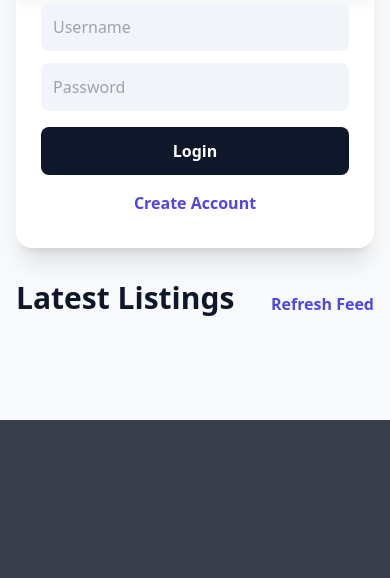
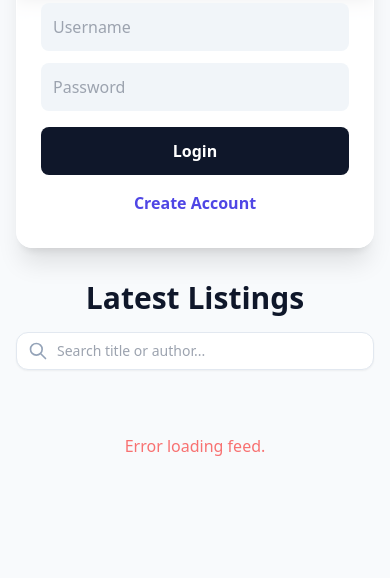
Before and after one commit to heartwillgbekle/BookSwap, a Django app: page / in a window 390 px wide. Shown: the part 508-1086 px from the top of the page. Before the commit the page ends 928 px from the top, so only its background shows below. Run offline with Django 5.2, Linux system fonts and the light colour scheme; data that the repository does not hold is empty; some libraries are stand-ins or nearby versions.

Commit message:
Add marketplace search, seller contact info, and ISBN fix

```diff
--- a/core/serializers.py
+++ b/core/serializers.py
@@ -21,8 +21,12 @@ class UserSerializer(serializers.ModelSerializer):
         )
         return user
 
+
 class ListingSerializer(serializers.ModelSerializer):
+    seller = serializers.ReadOnlyField(source='seller.username')
+    seller_email = serializers.ReadOnlyField(source='seller.email')
+
     class Meta:
         model = Listing
-        fields = ['id', 'title', 'author', 'isbn', 'condition', 'price', 'created_at']
+        fields = ['id', 'title', 'author', 'isbn', 'condition', 'price', 'cover_image_url', 'seller', 'seller_email', 'created_at']
         read_only_fields = ['id', 'seller', 'created_at']
--- a/core/templates/core/index.html
+++ b/core/templates/core/index.html
@@ -83,9 +83,18 @@
                     </div>
                 </div>
 
-                <div class="flex justify-between items-end mb-6">
+                <div class="flex flex-col md:flex-row justify-between items-center mb-6 gap-4">
                     <h2 class="text-3xl font-bold">Latest Listings</h2>
-                    <button onclick="loadMarketplace()" class="text-indigo-600 font-bold hover:underline">Refresh Feed</button>
+
+                    <div class="relative w-full md:w-64">
+                        <span class="absolute inset-y-0 left-0 pl-3 flex items-center text-slate-400">
+                            <svg xmlns="http://www.w3.org/2000/svg" class="h-5 w-5" fill="none" viewBox="0 0 24 24" stroke="currentColor">
+                                <path stroke-linecap="round" stroke-linejoin="round" stroke-width="2" d="M21 21l-6-6m2-5a7 7 0 11-14 0 7 7 0 0114 0z" />
+                            </svg>
+                        </span>
+                        <input id="marketSearch" onkeyup="filterBooks()" type="text" placeholder="Search title or author..."
+                            class="w-full pl-10 pr-4 py-2 bg-white border border-slate-200 rounded-xl text-sm focus:ring-2 ring-indigo-500 outline-none shadow-sm">
+                    </div>
                 </div>
 
                 <div id="marketplace" class="grid grid-cols-1 md:grid-cols-2 gap-6">
@@ -98,6 +107,7 @@
         const baseUrl = window.location.origin;
         let authToken = "";
         let currentBook = {};
+        let allBooks = [];
 
         // Helper: Convert insecure URLs to secure HTTPS
         function secureUrl(url) {
@@ -229,11 +239,34 @@
         async function loadMarketplace() {
             try {
                 const res = await fetch(`${baseUrl}/api/listings/`);
-                const books = await res.json();
+                // Store the data globally so we can filter it without re-fetching
+                allBooks = await res.json();
+                // Render the full list initially
+                renderMarketplace(allBooks);
+            } catch (err) {
+                console.error("Failed to load marketplace:", err);
+                document.getElementById('marketplace').innerHTML = `<p class="col-span-2 text-center py-10 text-red-400">Error loading feed.</p>`;
+            }
+        }
+
+
+        function filterBooks() {
+            const query = val('marketSearch').toLowerCase();
+
+            const filtered = allBooks.filter(book =>
+                book.title.toLowerCase().includes(query) ||
+                book.author.toLowerCase().includes(query)
+            );
+
+            renderMarketplace(filtered);
+        }
+
+        // NEW: Helper function to draw the cards (to avoid repeating code)
+        function renderMarketplace(books) {
             const container = document.getElementById('marketplace');
 
             if (books.length === 0) {
-                    container.innerHTML = `<p class="col-span-2 text-center py-10 text-slate-400">No books listed yet.</p>`;
+                container.innerHTML = `<p class="col-span-2 text-center py-10 text-slate-400">No books match your search.</p>`;
                 return;
             }
 
@@ -249,25 +282,34 @@
                     </div>
                     <div class="flex-1 min-w-0">
                         <h4 class="font-bold text-slate-800 leading-tight mb-1 truncate">${book.title}</h4>
-                            <p class="text-sm text-slate-400 mb-4 italic truncate">${book.author}</p>
-                            <div class="flex justify-between items-center">
-                                <span class="text-[10px] font-black tracking-widest bg-slate-100 px-2 py-1 rounded text-slate-500 uppercase">
-                                    ${book.condition.replace('_', ' ')}
-                                </span>
+                        <p class="text-sm text-slate-400 mb-2 italic truncate">${book.author}</p>
 
+                        <div class="flex items-center gap-2 mb-4">
+                            <div class="w-5 h-5 bg-indigo-100 rounded-full flex items-center justify-center">
+                                <span class="text-[10px] font-bold text-indigo-600">${book.seller ? book.seller[0].toUpperCase() : 'U'}</span>
+                            </div>
+                            <span class="text-xs text-slate-500 font-medium">${book.seller}</span>
+                        </div>
+
+                        <div class="flex justify-between items-center gap-2">
+                            <a href="mailto:${book.seller_email}?subject=Interested in ${book.title}"
+                            class="flex-1 bg-slate-900 text-white text-center py-2 rounded-lg text-xs font-bold hover:bg-indigo-600 transition-colors">
+                                Contact Seller
+                            </a>
+
+                            ${book.seller === val('user') ? `
                                 <button onclick="deleteBook(${book.id})" class="text-slate-300 hover:text-red-500 transition-colors p-2 rounded-full hover:bg-red-50">
                                     <svg xmlns="http://www.w3.org/2000/svg" class="h-5 w-5" fill="none" viewBox="0 0 24 24" stroke="currentColor">
                                         <path stroke-linecap="round" stroke-linejoin="round" stroke-width="2" d="M19 7l-.867 12.142A2 2 0 0116.138 21H7.862a2 2 0 01-1.995-1.858L5 7m5 4v6m4-6v6m1-10V4a1 1 0 00-1-1h-4a1 1 0 00-1 1v3M4 7h16" />
                                     </svg>
                                 </button>
+                            ` : ''}
                         </div>
                     </div>
                 </div>
             `).join('');
-            } catch (err) {
-                console.error("Failed to load marketplace:", err);
         }
-        }
+
 
         async function deleteBook(id) {
             if(!authToken) return alert("Login first.");
```
Also changed, not shown: 1 other file. Lines whose indentation alone changed are shown as unchanged.
